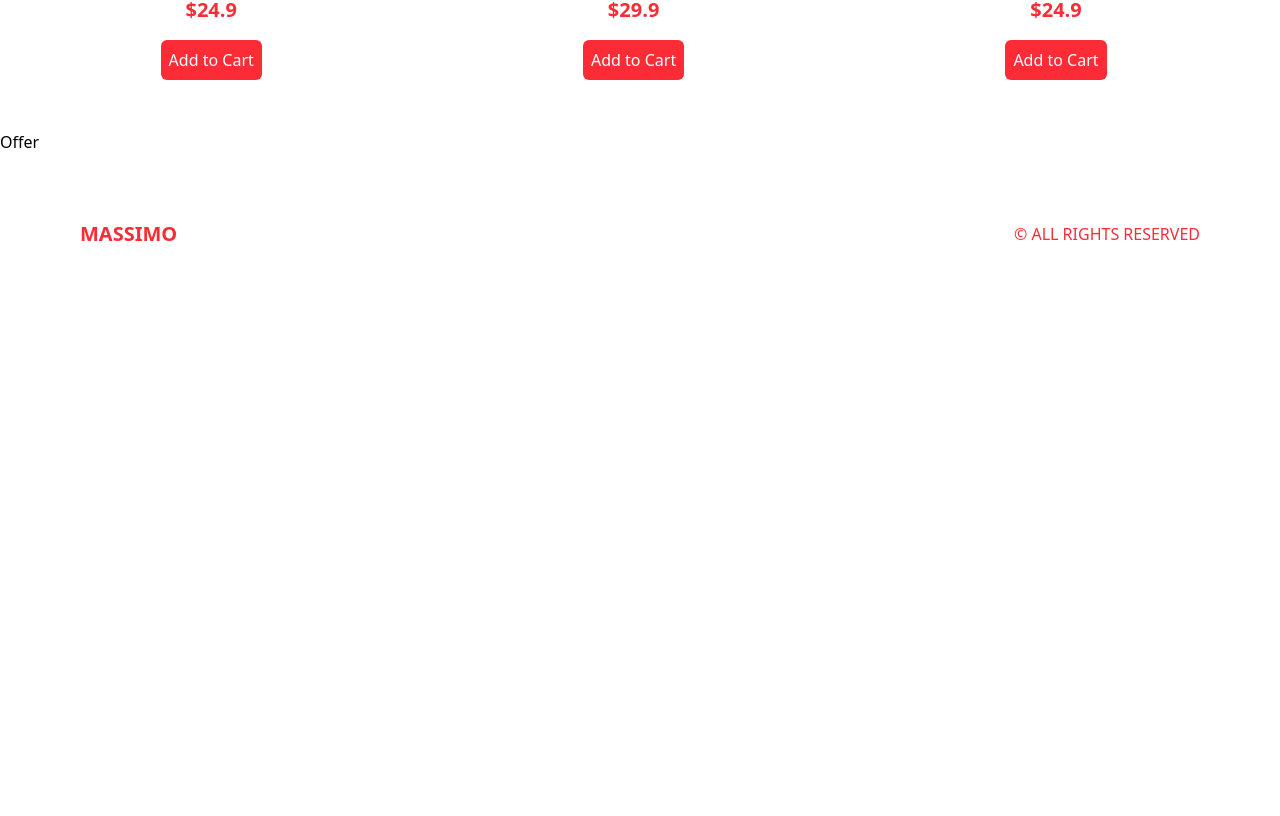
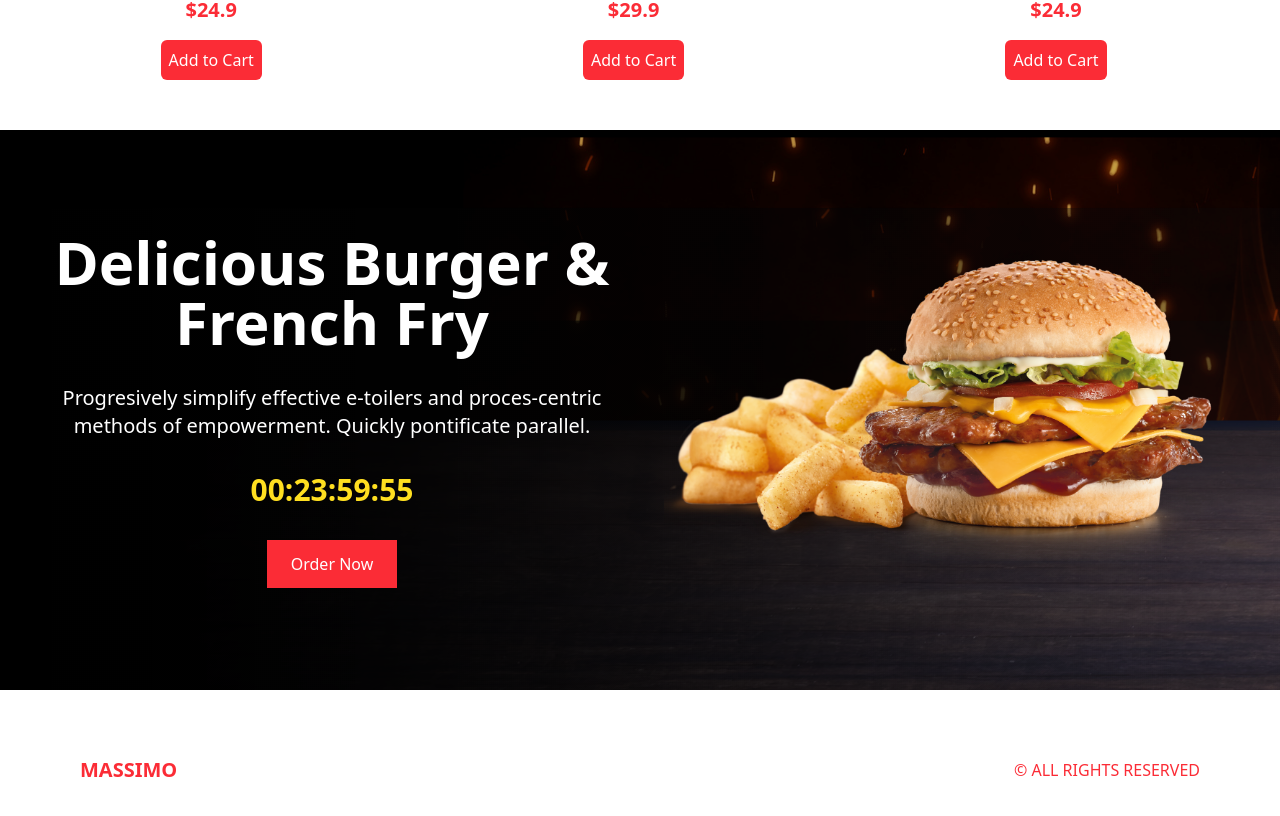
Before and after one commit to osdeving/restaurant, a Next.js app: page / in a window 1280 px wide. Shown: the part 1374-2190 px from the top of the page. Before the commit the page ends 1688 px from the top, so only its background shows below. Built offline with nearby package versions, Linux system fonts and the light colour scheme.

Commit message:
feat: adicionar offer page

```diff
--- a/src/app/menu/page.tsx
+++ b/src/app/menu/page.tsx
@@ -1,11 +1,24 @@
 import React from 'react';
+import { menu } from '../../data';
+import Link from 'next/link';
 
 const MenuPage = () => {
   return (
-    <div>
-      <h1>Menu Page</h1>
-      <p>This is the menu page content.</p>
-      {/* Add more content or components as needed */}
+    <div className="p-4 lg:px-20 xl:px-40 h-[calc(100vh-6rem)] md:h-[calc(100vh-9rem)] flex flex-col md:flex-row items-center">
+      {menu.map((category) => (
+        <Link
+            href={`/menu/${category.slug}`}
+            key={category.id}
+            className="w-full h-1/3 bg-cover p-8 md:h-1/2"
+            style={{ backgroundImage: `url(${category.img})` }}
+          >
+          <div className={`text-${category.color} w-1/2`}>
+            <h1 className='uppercase font-bold text-3xl'>{category.title}</h1>
+            <p className='text-sm my-8'>{category.desc}</p>
+            <button className={`hidden 2xl:block bg-${category.color} text-${category.color === 'black' ? 'white' : 'red-500'} py-2 px-4 rounded-md`}>Explore</button>
+          </div>
+        </Link>
+      ))}
     </div>
   );
 }
--- /dev/null
+++ b/src/components/CountDown.tsx
@@ -0,0 +1,13 @@
+'use client';
+
+import Countdown from 'react-countdown';
+import React from 'react';
+
+const endingDate = new Date(Date.now() + 1000 * 60 * 60 * 24); // 1 day from now
+
+const CountDown = () => {
+    return (
+        <Countdown className="text-3xl font-bold text-yellow-300" date={endingDate} />
+    );
+};
+export default CountDown;
--- a/src/components/Offer.tsx
+++ b/src/components/Offer.tsx
@@ -1,8 +1,31 @@
 import React from 'react'
+import Image from 'next/image';
+import CountDown from './CountDown';
 
 const Offer = () => {
   return (
-    <div>Offer</div>
+    <div>
+      {/* Offer Section */}
+      { /* bg-[url('/offerBg.png')] bg-cover bg-center border-b-2 border-red-500 p-6 md:p-12 lg:p-16 xl:p-20 2xl:p-24 */ }
+      <div className="bg-black h-screen flex flex-col md:flex-row md:justify-between bg-[url('/offerBg.png')] md:h-[70vh]">
+
+        {/* TEXT CONTAINER */}
+        <div className="flex-1 flex flex-col items-center justify-center text-center gap-8 p-6">
+          <h1 className="text-white font-bold text-5xl xl:text-6xl">Delicious Burger & French Fry</h1>
+          <p className="text-white xl:text-xl ">
+            Progresively simplify effective e-toilers and proces-centric methods
+            of empowerment. Quickly pontificate parallel.
+          </p>
+          <CountDown/>
+          <button className=" bg-red-500 text-white px-6 py-3 rounded:md ">Order Now</button>
+        </div>
+
+        {/* IMAGE CONTAINER */}
+        <div className="flex-1 w-full relative md:h-full">
+          <Image src="/offerProduct.png" alt="Special Offer" fill className="object-contain"/>
+        </div>
+      </div>
+    </div>
   )
 }
 
```
Also changed, not shown: package.json (+7 -6 lines), 1 other file (tests, documents, lock files or other folders).
